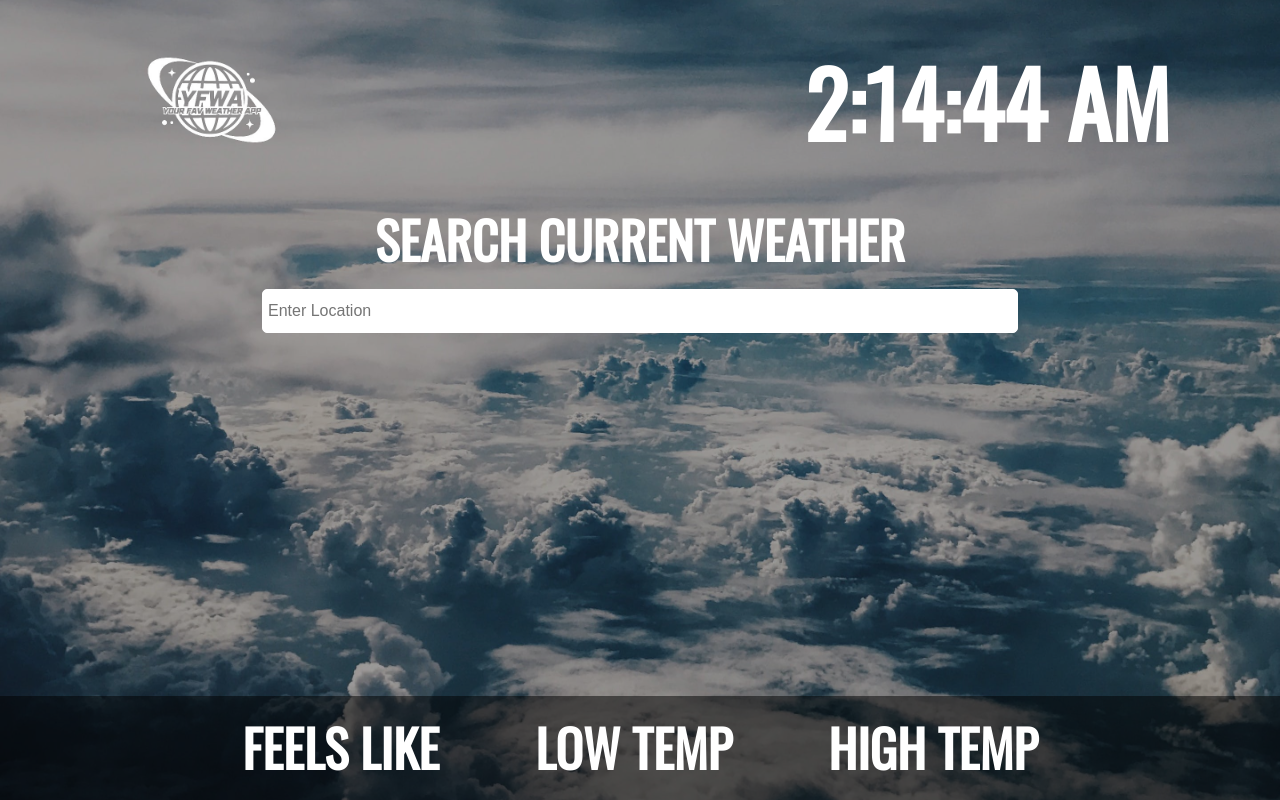
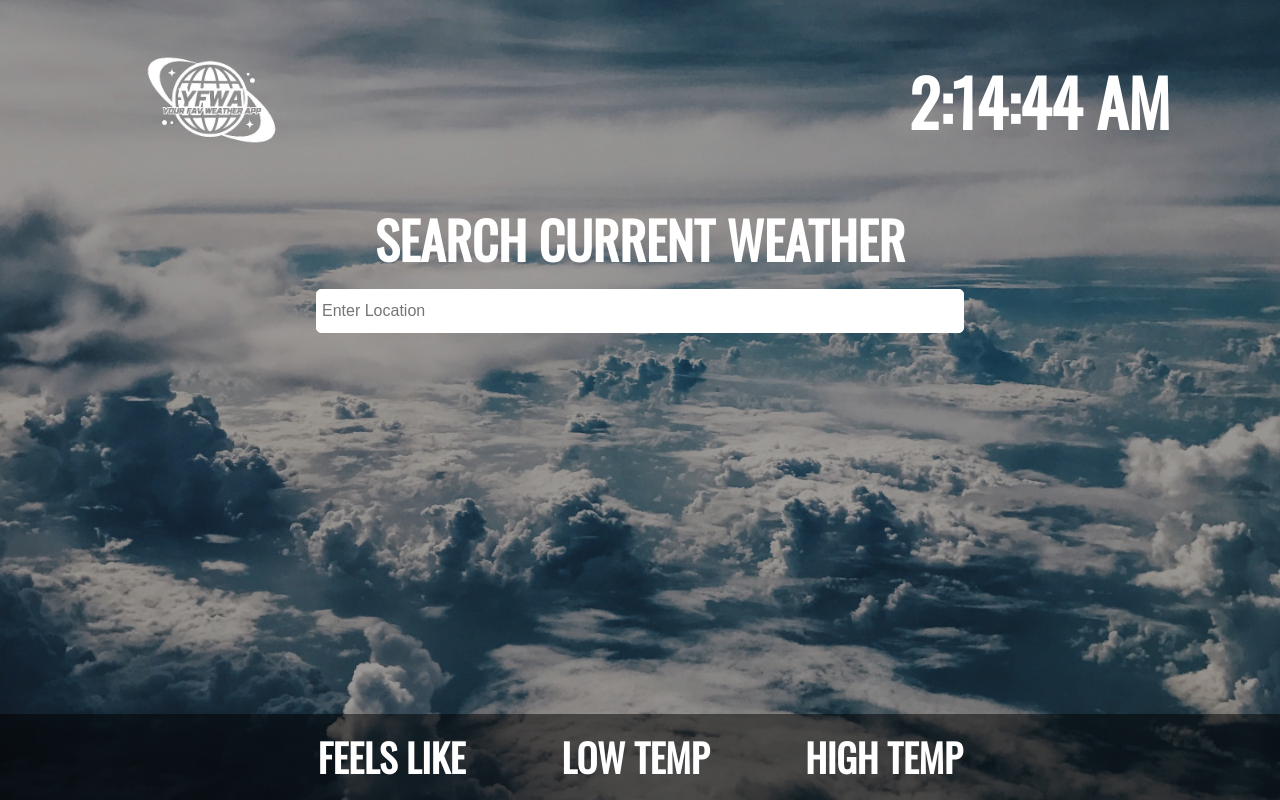
Before and after one commit to steelo808/Your-Favorite-Weather-App, a React (Vite) app: page / in a window 1280 px wide. Built offline with nearby package versions, Linux system fonts and the light colour scheme.

Commit message:
made spme small changes

```diff
--- a/src/App.css
+++ b/src/App.css
@@ -60,7 +60,7 @@ body{
 }
 
 .time{
-  font-size:7vw
+  font-size:5vw
 }
 
 
@@ -81,7 +81,7 @@ body{
 .main-content input{
   margin:0.8rem 0 0.5rem 0;
   padding:12px 5px;
-  width:70%;
+  width:60%;
   border:1px solid #fff;
   border-radius:5px;
   font-size:1rem;
@@ -108,7 +108,7 @@ body{
 
 .description p{
   font-weight:var(--font-weight-lgt);
-  font-size:2.5vw;
+  font-size:2.8vw;
   text-transform:uppercase;
   text-shadow: #fff 1px 0 10px;
 }
@@ -128,5 +128,5 @@ body{
 }
 
 .bottom-section h1 {
-  font-size:4vw;
+  font-size:3vw;
 }
```
